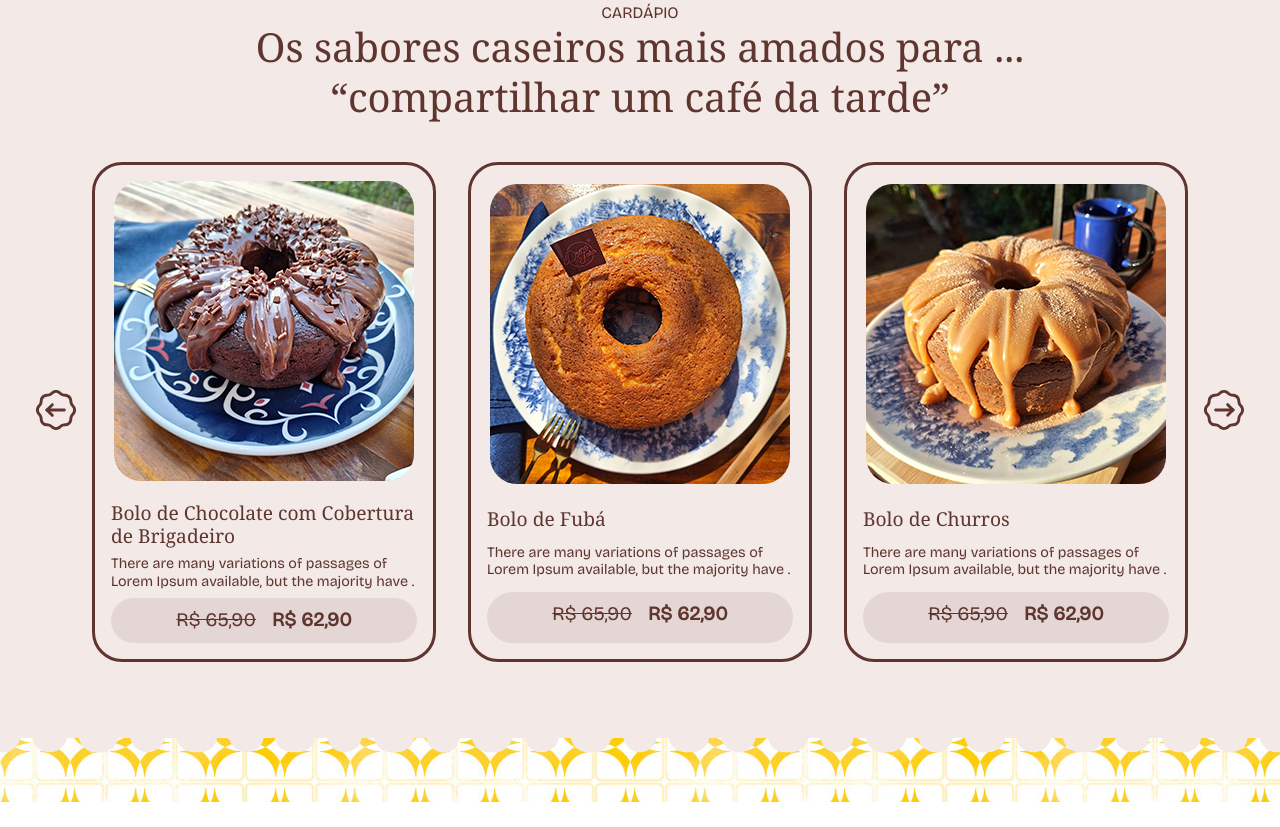
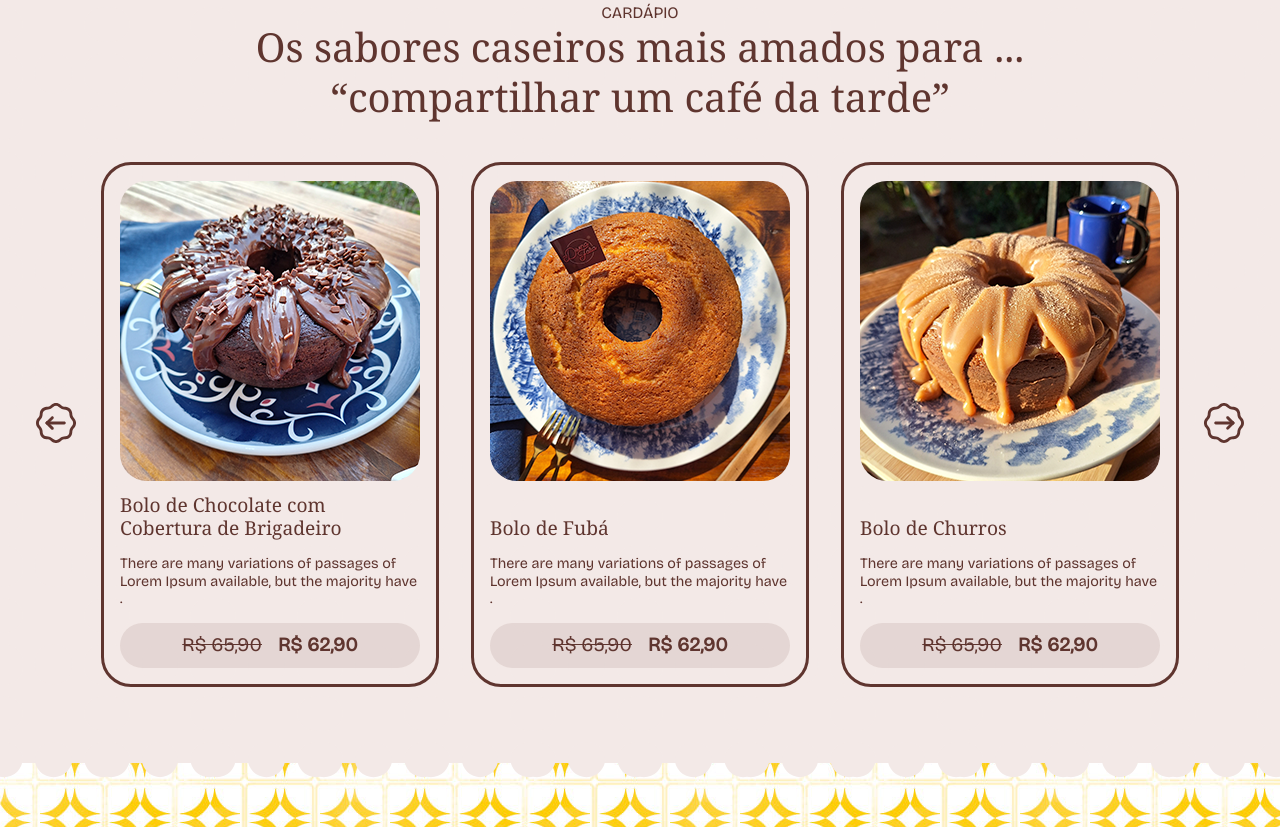
Before and after one commit to SergioPaula/DIVINAFATIA, a plain HTML site: page index.html in a window 1280 px wide. Shown: the part 1745-2572 px from the top of the page. Before the commit the page ends 2547 px from the top, so only its background shows below. Drawn offline with nearby package versions, Linux system fonts and the light colour scheme; files whose address does not match are found by name; a web font is replaced by a local one.

Commit message:
ainda tentando justar imagem
teste de ajuste imagem produto

```diff
--- a/css/main.css
+++ b/css/main.css
@@ -396,12 +396,15 @@ strong {
     margin: auto;
     gap: 32px;
     padding: 16px;
+    max-width: 50vw;
+    justify-content: center;
 }
 
 .card-item {
     display: grid;
-    max-width: 350px;
+    /* max-height: 750px; */
     gap: 8px;
+    align-content: space-between;
     padding: 16px;
     border-radius: 30px;
     border: 3px solid var(--color-primary-01);
@@ -413,10 +416,18 @@ strong {
 }
 
 .img-produto>img {
-    margin-bottom: 8px;
+    /* margin-bottom: 8px; */
     border-radius: 27px;
+}
 
-    }
+
+.conteudo-produto{
+    display: flex;
+    flex-direction: column;
+    align-content: space-between;
+    gap: 16px;
+
+}
 
 .title-produto {
     font-family: var(--font-tittle);
--- a/index.html
+++ b/index.html
@@ -169,14 +169,17 @@
                             <div class="img-produto">
                                 <img src="./img/PRODUTOS/01-chocolate/01.png" alt="">
                             </div>
+                            <div class="conteudo-produto">
                                 <p class="title-produto">
                                     Bolo de Chocolate com Cobertura de Brigadeiro</p>
                                 <p class="descrip-produto">
-                                There are many variations of passages of Lorem Ipsum available, but the majority have .
+                                    There are many variations of passages of Lorem Ipsum available, but the majority
+                                    have .
                                 </p>
                                 <div class="box-price">
                                     <p class="preco-errado">R$ 65,90</p>
                                     <p class="price-produto"><b>R$ 62,90</b></p>
+                                </div>
                             </div>
                         </div>
 
@@ -185,23 +188,26 @@
                             <div class="img-produto">
                                 <img src="./img/PRODUTOS/02-fuba/01.png" alt="">
                             </div>
+                            <div class="conteudo-produto">
                                 <p class="title-produto">
                                     Bolo de Fubá</p>
                                 <p class="descrip-produto">
-                                There are many variations of passages of Lorem Ipsum available, but the majority have .
+                                    There are many variations of passages of Lorem Ipsum available, but the majority
+                                    have .
                                 </p>
                                 <div class="box-price">
                                     <p class="preco-errado">R$ 65,90</p>
                                     <p class="price-produto"><b>R$ 62,90</b></p>
                                 </div>
                             </div>
-
+                        </div>
 
 
                         <div class="card-item">
                             <div class="img-produto">
                                 <img src="./img/PRODUTOS/04-churros/01.png" alt="">
                             </div>
+                            <div class="conteudo-produto">
                                 <p class="title-produto">
                                     Bolo de Churros</p>
                                 <p class="descrip-produto">
@@ -212,8 +218,7 @@
                                     <p class="price-produto"><b>R$ 62,90</b></p>
                                 </div>
                             </div>
-
-
+                        </div>
                     </div>
 
                     <a href="">
```
Lines whose indentation alone changed are shown as unchanged.
